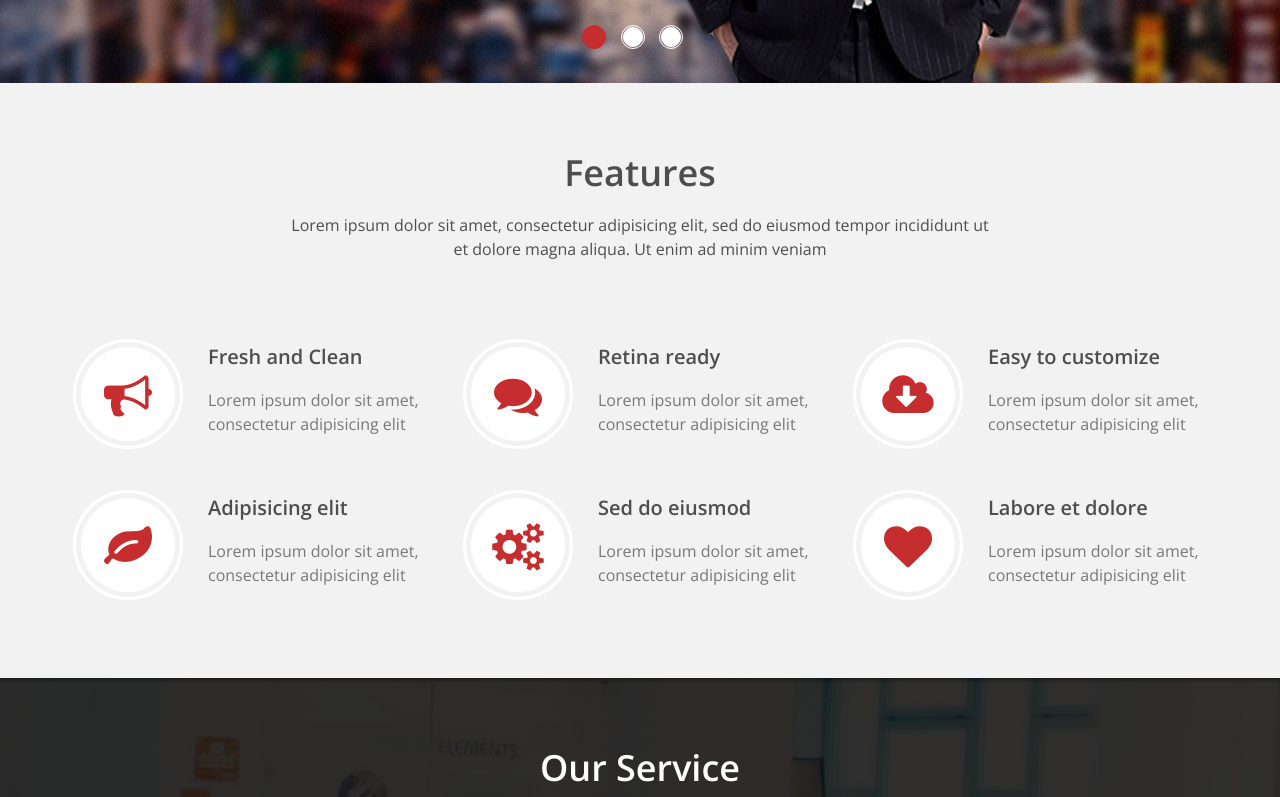
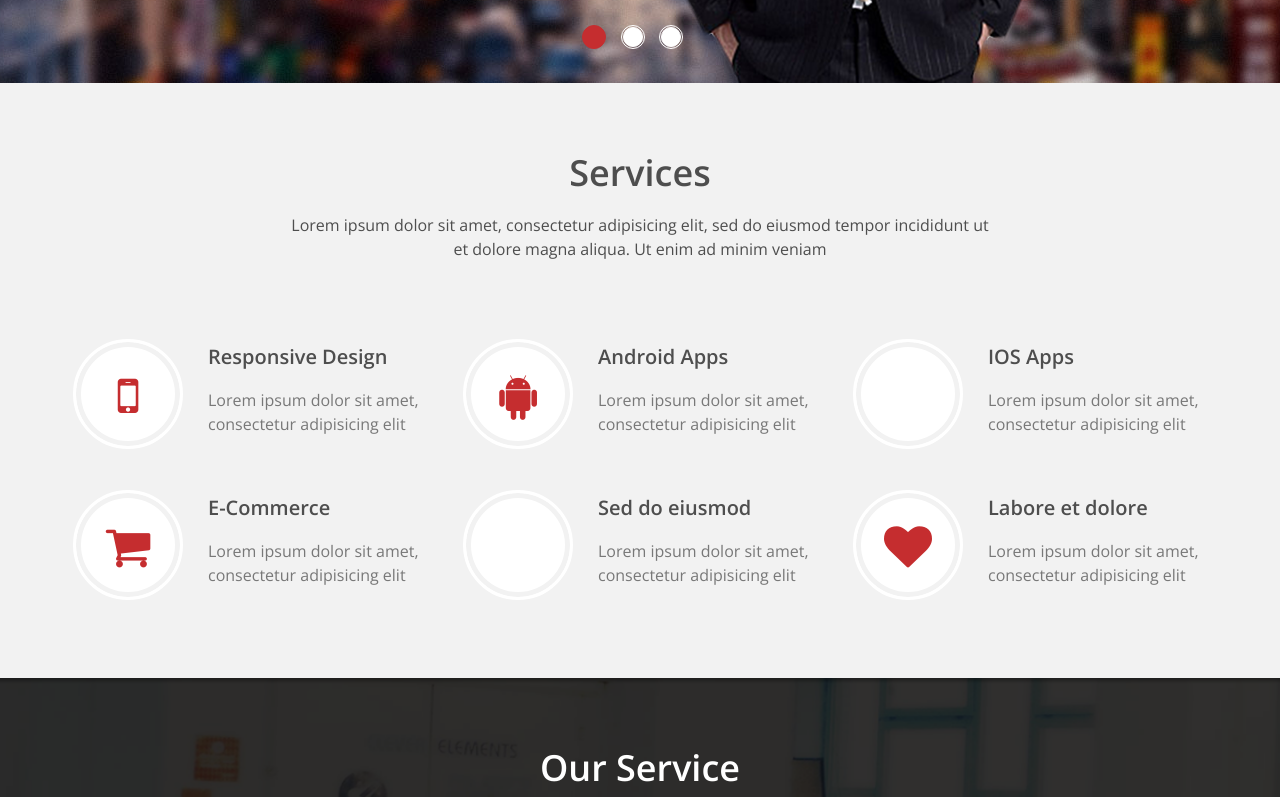
Before and after one commit to AntoneTech/TempSite, a plain HTML site: page index.html in a window 1280 px wide. Shown: the part 696-1493 px from the top of the page. Drawn offline with nearby package versions, Linux system fonts and the light colour scheme.

Commit message:
services

```diff
--- a/index.html
+++ b/index.html
@@ -164,7 +164,7 @@
     <section id="feature" class="page-section">
         <div class="container">
            <div class="center wow fadeInDown">
-                <h2>Features</h2>
+                <h2>Services</h2>
                 <p class="lead">Lorem ipsum dolor sit amet, consectetur adipisicing elit, sed do eiusmod tempor incididunt ut <br> et dolore magna aliqua. Ut enim ad minim veniam</p>
             </div>
 
@@ -172,39 +172,39 @@
                 <div class="features">
                     <div class="col-md-4 col-sm-6 wow fadeInDown" data-wow-duration="1000ms" data-wow-delay="600ms">
                         <div class="feature-wrap">
-                            <i class="fa fa-bullhorn"></i>
-                            <h2>Fresh and Clean</h2>
+                            <i class="fa fa-mobile"></i>
+                            <h2>Responsive Design</h2>
                             <h3>Lorem ipsum dolor sit amet, consectetur adipisicing elit</h3>
                         </div>
                     </div><!--/.col-md-4-->
 
                     <div class="col-md-4 col-sm-6 wow fadeInDown" data-wow-duration="1000ms" data-wow-delay="600ms">
                         <div class="feature-wrap">
-                            <i class="fa fa-comments"></i>
-                            <h2>Retina ready</h2>
+                            <i class="fa fa-android"></i>
+                            <h2>Android Apps</h2>
                             <h3>Lorem ipsum dolor sit amet, consectetur adipisicing elit</h3>
                         </div>
                     </div><!--/.col-md-4-->
 
                     <div class="col-md-4 col-sm-6 wow fadeInDown" data-wow-duration="1000ms" data-wow-delay="600ms">
                         <div class="feature-wrap">
-                            <i class="fa fa-cloud-download"></i>
-                            <h2>Easy to customize</h2>
+                            <i class="fa fa-cloud-apple"></i>
+                            <h2>IOS Apps</h2>
                             <h3>Lorem ipsum dolor sit amet, consectetur adipisicing elit</h3>
                         </div>
                     </div><!--/.col-md-4-->
 
                     <div class="col-md-4 col-sm-6 wow fadeInDown" data-wow-duration="1000ms" data-wow-delay="600ms">
                         <div class="feature-wrap">
-                            <i class="fa fa-leaf"></i>
-                            <h2>Adipisicing elit</h2>
+                            <i class="fa fa-shopping-cart"></i>
+                            <h2>E-Commerce</h2>
                             <h3>Lorem ipsum dolor sit amet, consectetur adipisicing elit</h3>
                         </div>
                     </div><!--/.col-md-4-->
 
                     <div class="col-md-4 col-sm-6 wow fadeInDown" data-wow-duration="1000ms" data-wow-delay="600ms">
                         <div class="feature-wrap">
-                            <i class="fa fa-cogs"></i>
+                            <i class="fa fa-"></i>
                             <h2>Sed do eiusmod</h2>
                             <h3>Lorem ipsum dolor sit amet, consectetur adipisicing elit</h3>
                         </div>
```
